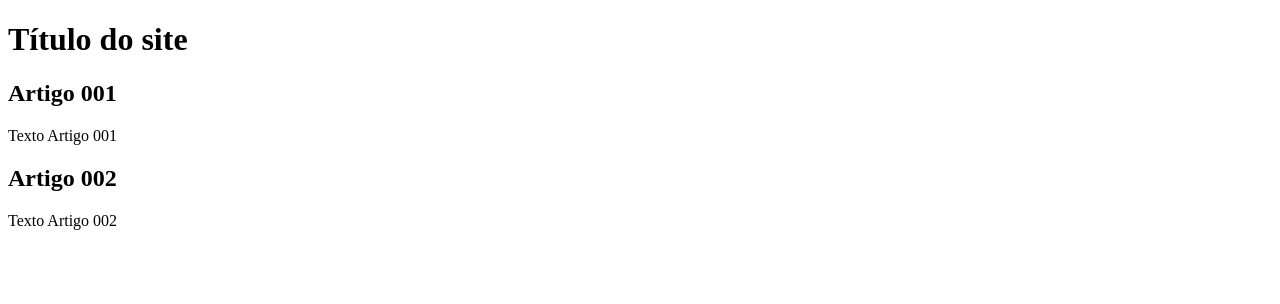
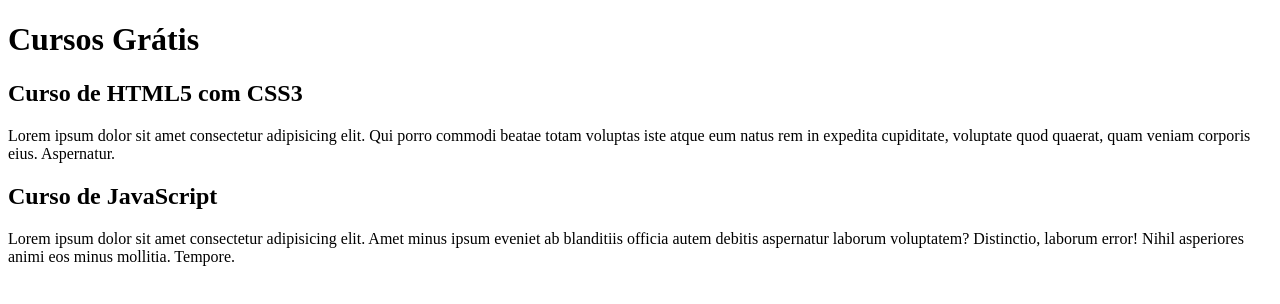
Before and after one commit to alvrotoledo32/projeto-site, a plain HTML site: page index.html in a window 1280 px wide. Drawn offline with Linux system fonts and the light colour scheme.

Commit message:
Comecei a inserir o conteúdo

```diff
--- a/index.html
+++ b/index.html
@@ -8,15 +8,15 @@
 <body>
     <main>
         <header>
-            <h1>Título do site</h1>
+            <h1>Cursos Grátis</h1>
         </header>
         <article>
-            <h2>Artigo 001</h2>
-            <p>Texto Artigo 001</p>
+            <h2>Curso de HTML5 com CSS3</h2>
+            <p>Lorem ipsum dolor sit amet consectetur adipisicing elit. Qui porro commodi beatae totam voluptas iste atque eum natus rem in expedita cupiditate, voluptate quod quaerat, quam veniam corporis eius. Aspernatur.</p>
         </article>
         <article>
-            <h2>Artigo 002</h2>
-            <p>Texto Artigo 002</p>
+            <h2>Curso de JavaScript</h2>
+            <p>Lorem ipsum dolor sit amet consectetur adipisicing elit. Amet minus ipsum eveniet ab blanditiis officia autem debitis aspernatur laborum voluptatem? Distinctio, laborum error! Nihil asperiores animi eos minus mollitia. Tempore.</p>
         </article>
     </main>
 
```
